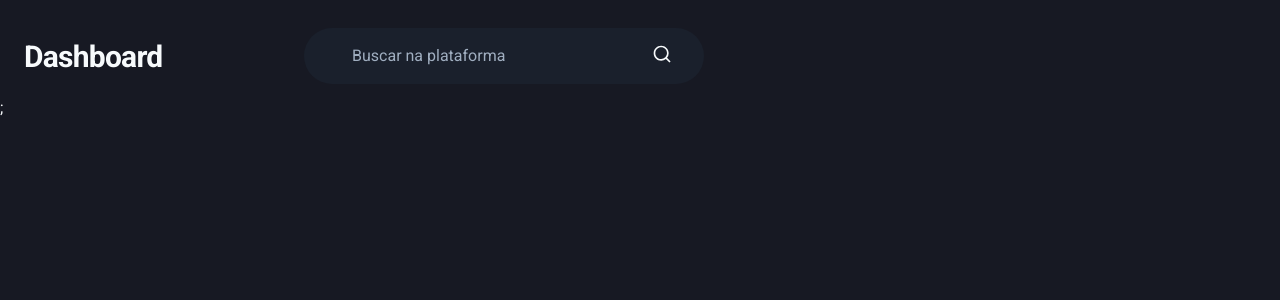
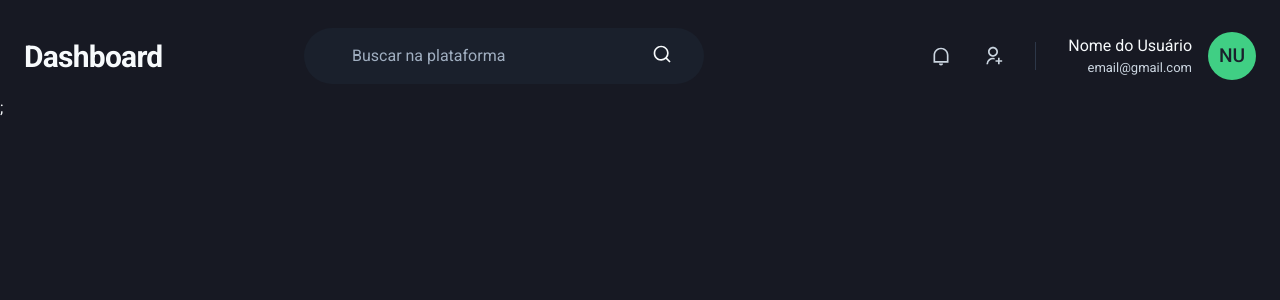
Before and after one commit to PabloHFR/dashboard-app, a Next.js app: page /dashboard in a window 1280 px wide. Shown: the top 300 px of the page. Built offline with nearby package versions, Linux system fonts and the light colour scheme.

Commit message:
Added icons, user info and avatar to Header component

```diff
--- a/src/components/Header.tsx
+++ b/src/components/Header.tsx
@@ -1,5 +1,9 @@
-import { Flex, Input, Text, Icon } from "@chakra-ui/react";
-import { RiSearchLine } from "react-icons/ri";
+import { Flex, Input, Text, Icon, HStack, Box, Avatar } from "@chakra-ui/react";
+import {
+  RiSearchLine,
+  RiNotificationLine,
+  RiUserAddLine,
+} from "react-icons/ri";
 
 export function Header() {
   return (
@@ -40,6 +44,32 @@
 
         <Icon as={RiSearchLine} fontSize="20" />
       </Flex>
+
+      <Flex align="center" ml="auto">
+        <HStack
+          spacing="8"
+          mx="8"
+          pr="8"
+          py="1"
+          color="gray.300"
+          borderRightWidth={1}
+          borderColor="gray.700"
+        >
+          <Icon as={RiNotificationLine} fontSize="20" />
+          <Icon as={RiUserAddLine} fontSize="20" />
+        </HStack>
+
+        <Flex align="center">
+          <Box mr="4" textAlign="right">
+            <Text>Nome do Usuário</Text>
+            <Text color="gray.300" fontSize="small">
+              email@gmail.com
+            </Text>
+          </Box>
+
+          <Avatar size="md" name="Nome do Usuário" />
+        </Flex>
+      </Flex>
     </Flex>
   );
 }
```
